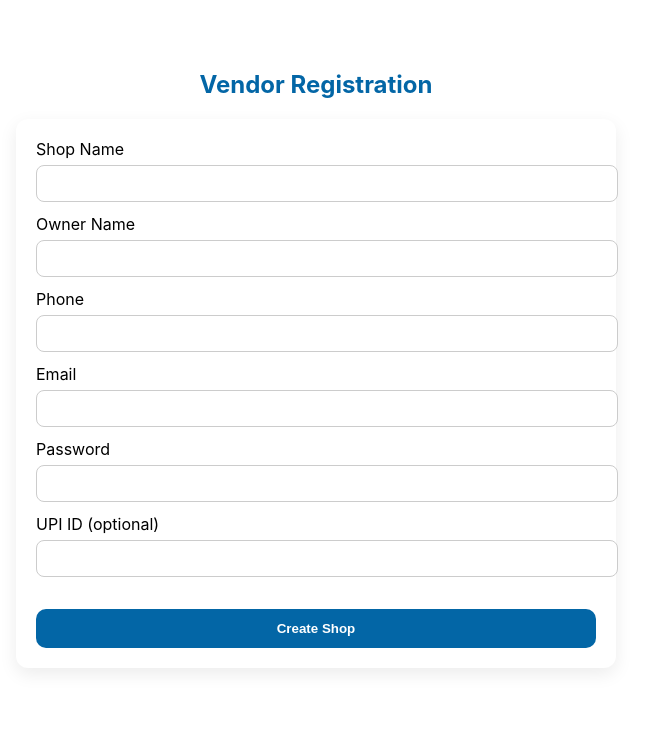
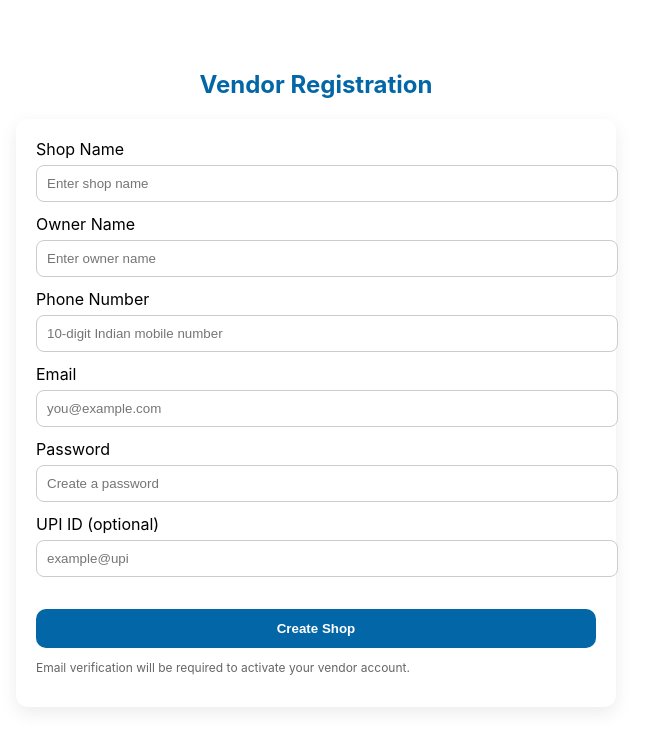
Before and after one commit to kiranbandi98/skybridge-booking, a React (Create React App) app: page /#/vendor/register in a window 1280 px wide. Shown: the top 748 px of the page, without its empty margins (324-973 px from the left). Built offline with nearby package versions, Linux system fonts and the light colour scheme.

Commit message:
Finalize vendor registration UX and input validation

```diff
--- a/src/pages/VendorRegister.js
+++ b/src/pages/VendorRegister.js
@@ -28,7 +28,7 @@ export default function VendorRegister() {
     setLoading(true);
 
     try {
-      // 1️⃣ Create Firebase Auth Vendor User
+      // 1️⃣ Create vendor auth account
       const userCredential = await createUserWithEmailAndPassword(
         auth,
         form.email,
@@ -37,7 +37,7 @@ export default function VendorRegister() {
 
       const vendorUser = userCredential.user;
 
-      // 2️⃣ Create Shop Document in Firestore
+      // 2️⃣ Create shop document
       const shopsCol = collection(db, "shops");
 
       const docRef = await addDoc(shopsCol, {
@@ -47,7 +47,7 @@ export default function VendorRegister() {
         email: form.email,
 
         vendorUid: vendorUser.uid,
-        ownerUid: vendorUser.uid, // ✅ required for login redirect
+        ownerUid: vendorUser.uid,
 
         settings: {
           upi: form.upi,
@@ -58,14 +58,13 @@ export default function VendorRegister() {
         menu: {},
       });
 
-      // Save shop info for success screen
       setCreatedShop({
         id: docRef.id,
         ...form,
       });
     } catch (err) {
       console.error("Vendor registration failed:", err);
-      alert("Vendor registration failed. See console for details.");
+      alert("Vendor registration failed. Please check your details.");
     }
 
     setLoading(false);
@@ -90,9 +89,13 @@ export default function VendorRegister() {
           <label>Shop Name</label>
           <input
             required
+            placeholder="Enter shop name"
             value={form.shopName}
             onChange={(e) =>
-              setForm({ ...form, shopName: e.target.value })
+              setForm({
+                ...form,
+                shopName: e.target.value.replace(/[^A-Za-z ]/g, ""),
+              })
             }
             style={inputStyle}
           />
@@ -100,19 +103,32 @@ export default function VendorRegister() {
           <label>Owner Name</label>
           <input
             required
+            placeholder="Enter owner name"
             value={form.ownerName}
             onChange={(e) =>
-              setForm({ ...form, ownerName: e.target.value })
+              setForm({
+                ...form,
+                ownerName: e.target.value.replace(/[^A-Za-z ]/g, ""),
+              })
             }
             style={inputStyle}
           />
 
-          <label>Phone</label>
+          <label>Phone Number</label>
           <input
             required
+            type="tel"
+            placeholder="10-digit Indian mobile number"
+            pattern="[6-9][0-9]{9}"
+            maxLength={10}
+            inputMode="numeric"
+            title="Enter a valid 10-digit Indian mobile number"
             value={form.phone}
             onChange={(e) =>
-              setForm({ ...form, phone: e.target.value })
+              setForm({
+                ...form,
+                phone: e.target.value.replace(/\D/g, ""),
+              })
             }
             style={inputStyle}
           />
@@ -121,6 +137,7 @@ export default function VendorRegister() {
           <input
             required
             type="email"
+            placeholder="you@example.com"
             value={form.email}
             onChange={(e) =>
               setForm({ ...form, email: e.target.value })
@@ -132,6 +149,7 @@ export default function VendorRegister() {
           <input
             required
             type="password"
+            placeholder="Create a password"
             value={form.password}
             onChange={(e) =>
               setForm({ ...form, password: e.target.value })
@@ -141,8 +159,11 @@ export default function VendorRegister() {
 
           <label>UPI ID (optional)</label>
           <input
+            placeholder="example@upi"
             value={form.upi}
-            onChange={(e) => setForm({ ...form, upi: e.target.value })}
+            onChange={(e) =>
+              setForm({ ...form, upi: e.target.value })
+            }
             style={inputStyle}
           />
 
@@ -163,6 +184,10 @@ export default function VendorRegister() {
           >
             {loading ? "Creating Shop..." : "Create Shop"}
           </button>
+
+          <p style={{ marginTop: 12, fontSize: 12, color: "#666" }}>
+            Email verification will be required to activate your vendor account.
+          </p>
         </form>
       )}
 
@@ -185,20 +210,10 @@ export default function VendorRegister() {
 
           <p>Share this QR code with customers:</p>
 
-          <div
-            style={{
-              display: "inline-block",
-              background: "#fff",
-              padding: 10,
-              borderRadius: 8,
-            }}
-          >
-            {/* ✅ HASHROUTER SAFE QR */}
-            <QRCodeCanvas
-              value={`https://skybridge-booking.onrender.com/#/shop/${createdShop.id}`}
-              size={200}
-            />
-          </div>
+          <QRCodeCanvas
+            value={`https://skybridge-booking.onrender.com/#/shop/${createdShop.id}`}
+            size={200}
+          />
 
           <div style={{ marginTop: 20 }}>
             <button
```
